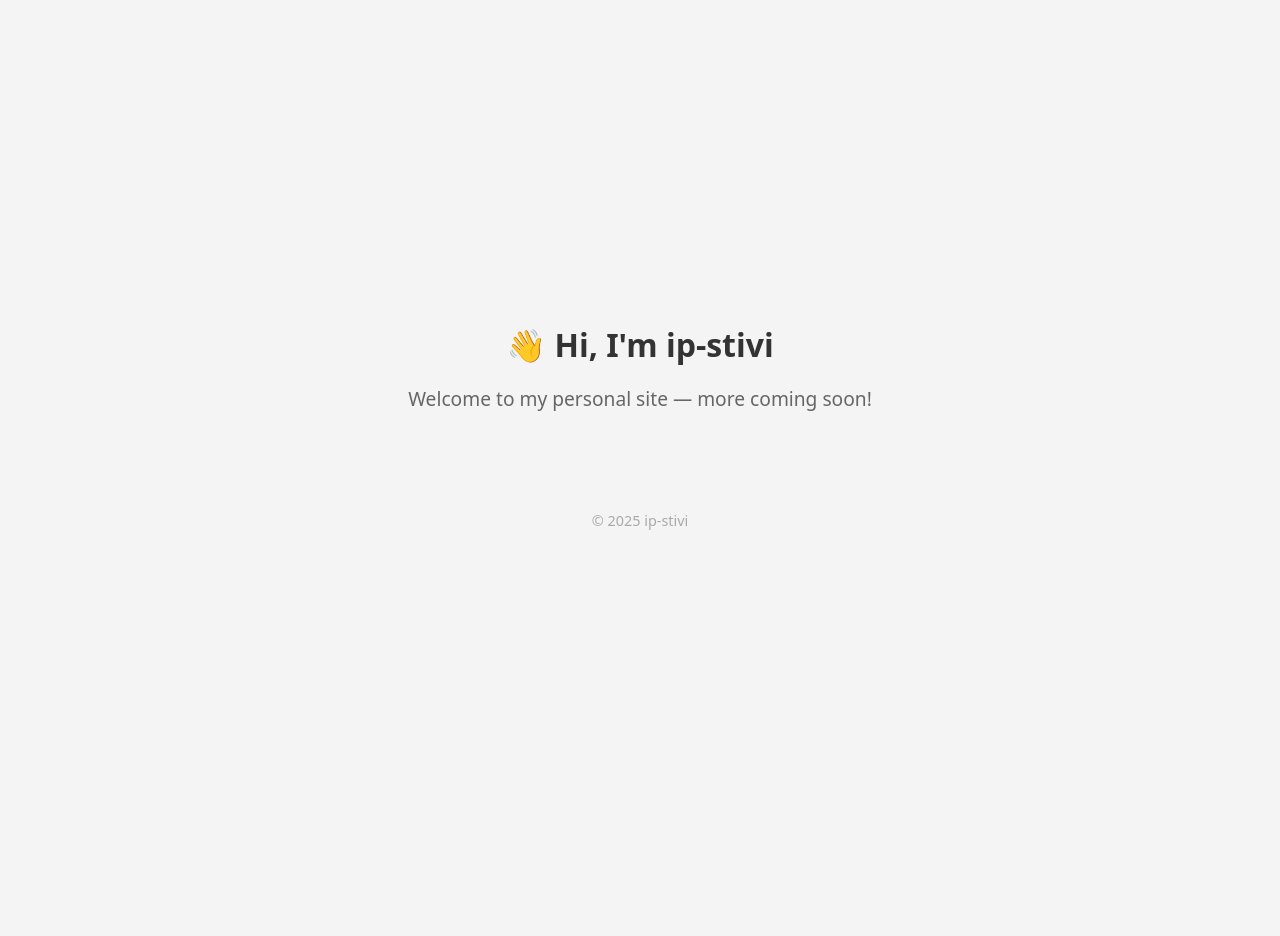
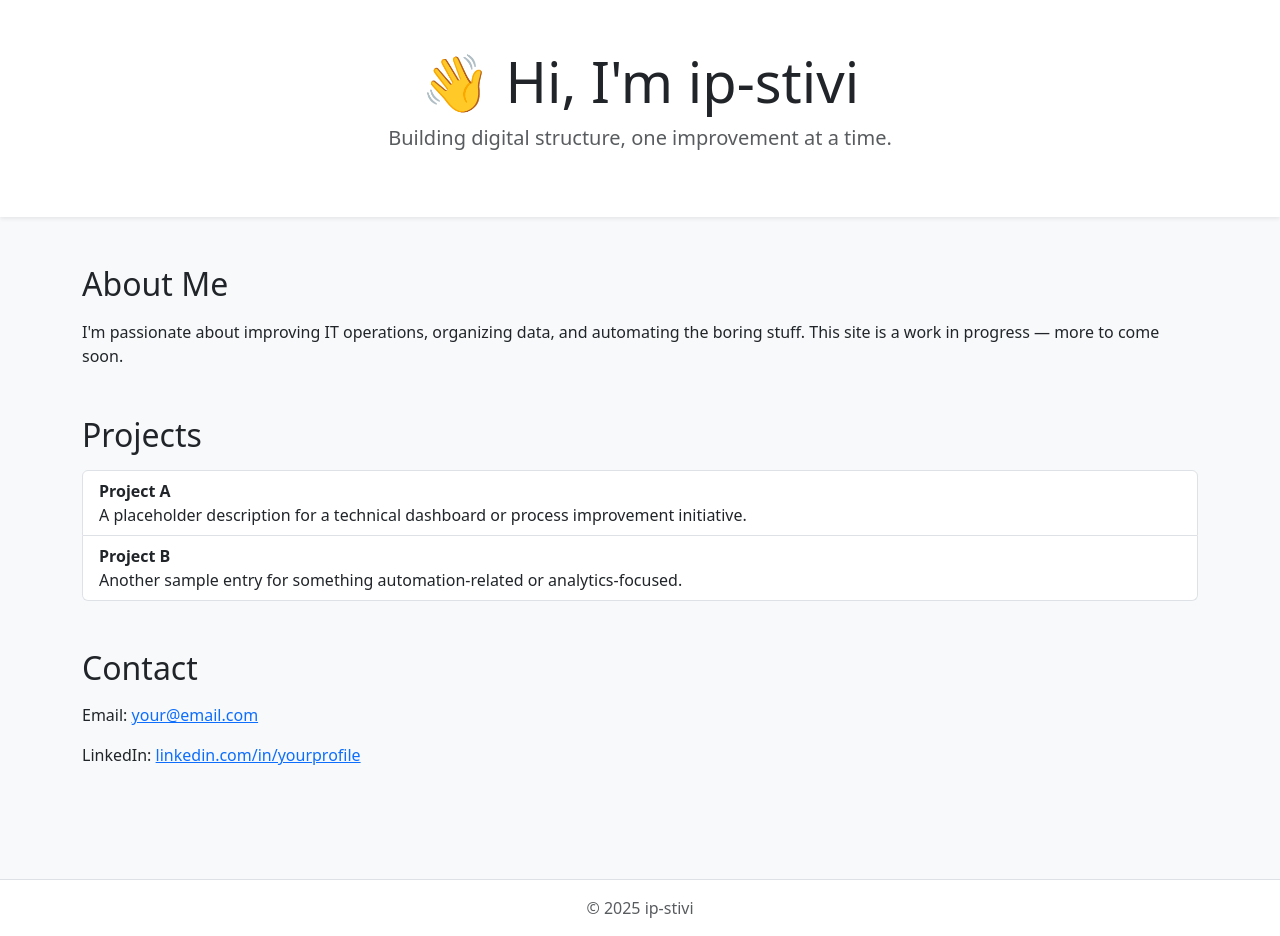
Before and after one commit to ip-stivi/personal-website, a plain HTML site: page index.html in a window 1280 px wide. Before the commit the page ends 800 px from the top, so only its background shows below. Drawn offline with nearby package versions, Linux system fonts and the light colour scheme.

Commit message:
Update index.html

```diff
--- a/index.html
+++ b/index.html
@@ -4,49 +4,53 @@
   <meta charset="UTF-8" />
   <meta name="viewport" content="width=device-width, initial-scale=1.0" />
   <title>ip-stivi</title>
-  <style>
-    body {
-      font-family: system-ui, sans-serif;
-      margin: 0;
-      padding: 0;
-      background: #f4f4f4;
-      color: #333;
-      display: flex;
-      flex-direction: column;
-      align-items: center;
-      justify-content: center;
-      min-height: 100vh;
-    }
-    header {
-      text-align: center;
-      padding: 2rem;
-    }
-    h1 {
-      margin-bottom: 0.5rem;
-    }
-    p {
-      font-size: 1.2rem;
-      color: #666;
-    }
-    footer {
-      margin-top: 3rem;
-      font-size: 0.9rem;
-      color: #aaa;
-    }
-  </style>
+  <link href="https://cdn.jsdelivr.net/npm/bootstrap@5.3.0/dist/css/bootstrap.min.css" rel="stylesheet" />
 </head>
-<body>
-  <header>
-    <h1>👋 Hi, I'm ip-stivi</h1>
-    <p>Welcome to my personal site — more coming soon!</p>
+<body class="bg-light">
+
+  <header class="py-5 bg-white text-center shadow-sm">
+    <div class="container">
+      <h1 class="display-4">👋 Hi, I'm ip-stivi</h1>
+      <p class="lead text-muted">Building digital structure, one improvement at a time.</p>
+    </div>
   </header>
 
-  <footer>
+  <main class="container py-5">
+
+    <section class="mb-5">
+      <h2 class="mb-3">About Me</h2>
+      <p>
+        I'm passionate about improving IT operations, organizing data, and automating the boring stuff. This site is a work in progress — more to come soon.
+      </p>
+    </section>
+
+    <section class="mb-5">
+      <h2 class="mb-3">Projects</h2>
+      <ul class="list-group">
+        <li class="list-group-item">
+          <strong>Project A</strong><br />
+          A placeholder description for a technical dashboard or process improvement initiative.
+        </li>
+        <li class="list-group-item">
+          <strong>Project B</strong><br />
+          Another sample entry for something automation-related or analytics-focused.
+        </li>
+      </ul>
+    </section>
+
+    <section>
+      <h2 class="mb-3">Contact</h2>
+      <p>Email: <a href="mailto:your@email.com">your@email.com</a></p>
+      <p>LinkedIn: <a href="#" target="_blank">linkedin.com/in/yourprofile</a></p>
+    </section>
+
+  </main>
+
+  <footer class="bg-white text-center text-muted py-3 mt-5 border-top">
     &copy; <span id="year"></span> ip-stivi
   </footer>
 
   <script>
-    // Automatically update copyright year
     document.getElementById("year").textContent = new Date().getFullYear();
   </script>
 </body>
```
